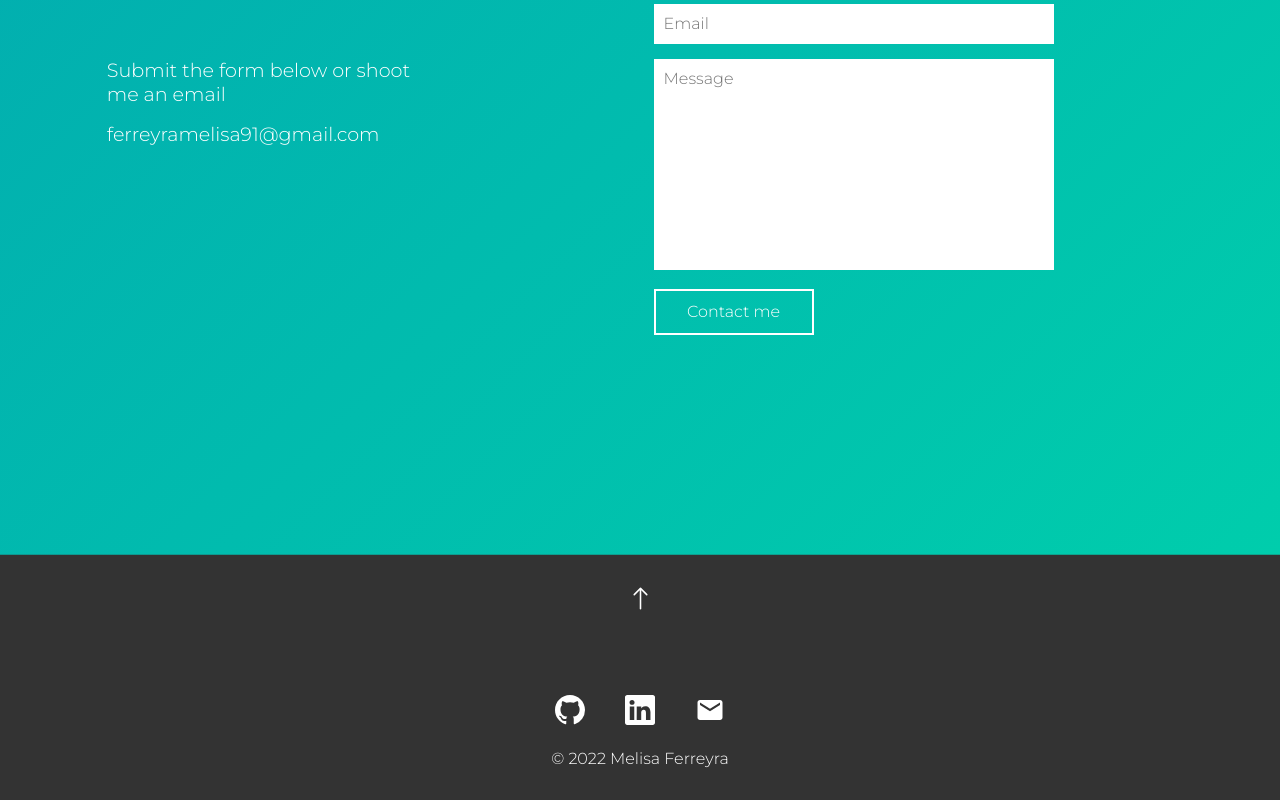
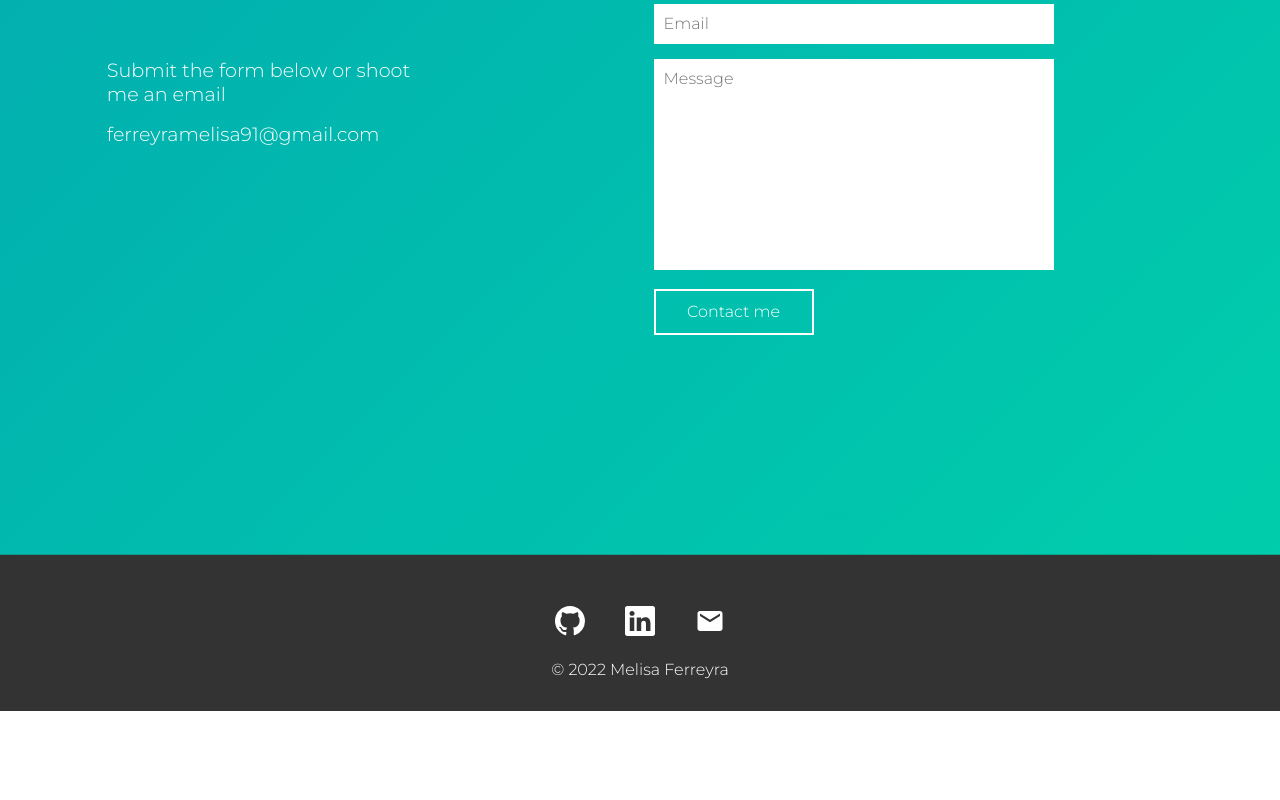
Before and after one commit to MelisaF/portfolio, a React (Create React App) app: page / in a window 1280 px wide. Shown: the part 3292-4092 px from the top of the page. After the commit the page ends 4003 px from the top, so only its background shows below. Built offline with nearby package versions, Linux system fonts and the light colour scheme.

Commit message:
modificando

```diff
--- a/src/components/Footer.jsx
+++ b/src/components/Footer.jsx
@@ -6,9 +6,6 @@ import { MdEmail } from 'react-icons/md';
 function Footer() {
     return (
         <div id='footer' className="footer">
-            <a href="top" className="icon-arrow">
-                <BsArrowUp  />
-            </a>
             <div className="socialMedia">
                 <a href="https://github.com/MelisaF" target="_blank" rel="noreferrer"> <BsGithub className="icon"/> </a>
                 <a href="https://www.linkedin.com/in/melisa-ferreyra/" target="_blank" rel="noreferrer"> <BsLinkedin /> </a>
--- a/src/components/Home.jsx
+++ b/src/components/Home.jsx
@@ -5,7 +5,7 @@ import "../styles/home.css";
 function Home() {
     return (
         <>
-            <div className="container-me" id="top">
+            <div className="container-me" >
                 <div className="container-text">
                     <h1> Hi, my name is <span className="myName">Melisa Ferreyra</span>
                         <br/>
```
